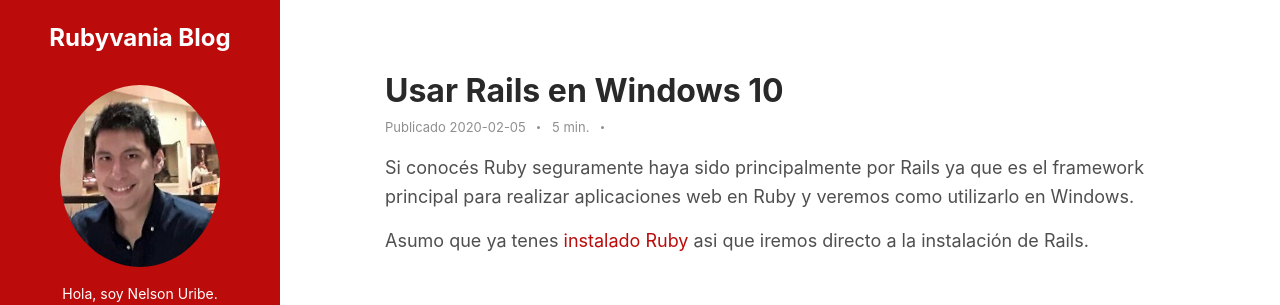
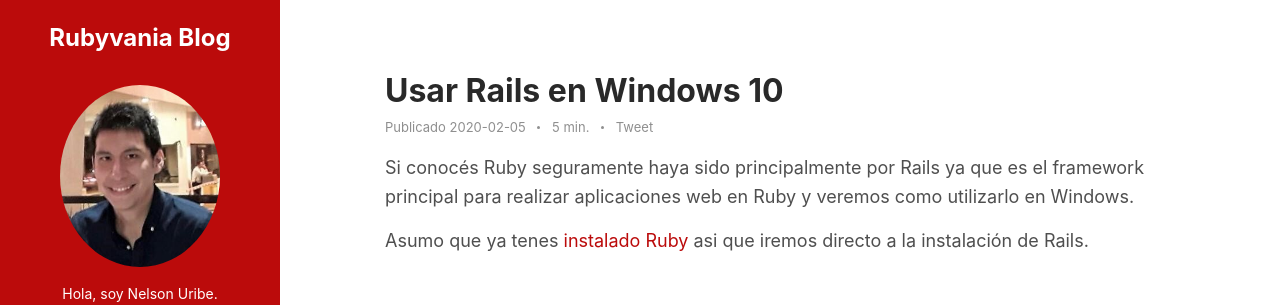
Before and after one commit to hollow-hunter/rubyvania-blog, a Jekyll site: the page built from _posts/2020-2-5-rails.md, in a window 1280 px wide and 900 px high. Shown: the top 305 px of the window. Built offline with Jekyll 4.4.1, drawn with Linux system fonts in a browser that asks for light colours; comment, search, counter and statistics services are not loaded.

Commit message:
add twitter share button.

```diff
--- a/_layouts/post.html
+++ b/_layouts/post.html
@@ -16,7 +16,7 @@
           {{page.read_time}}
         </span>
         <span class="comment">
-          <a href="#"></a>
+          <a href="https://twitter.com/share?ref_src=twsrc%5Etfw" class="twitter-share-button" data-show-count="false">Tweet</a><script async src="https://platform.twitter.com/widgets.js" charset="utf-8"></script>
         </span>
       </div>
     </header>
```
